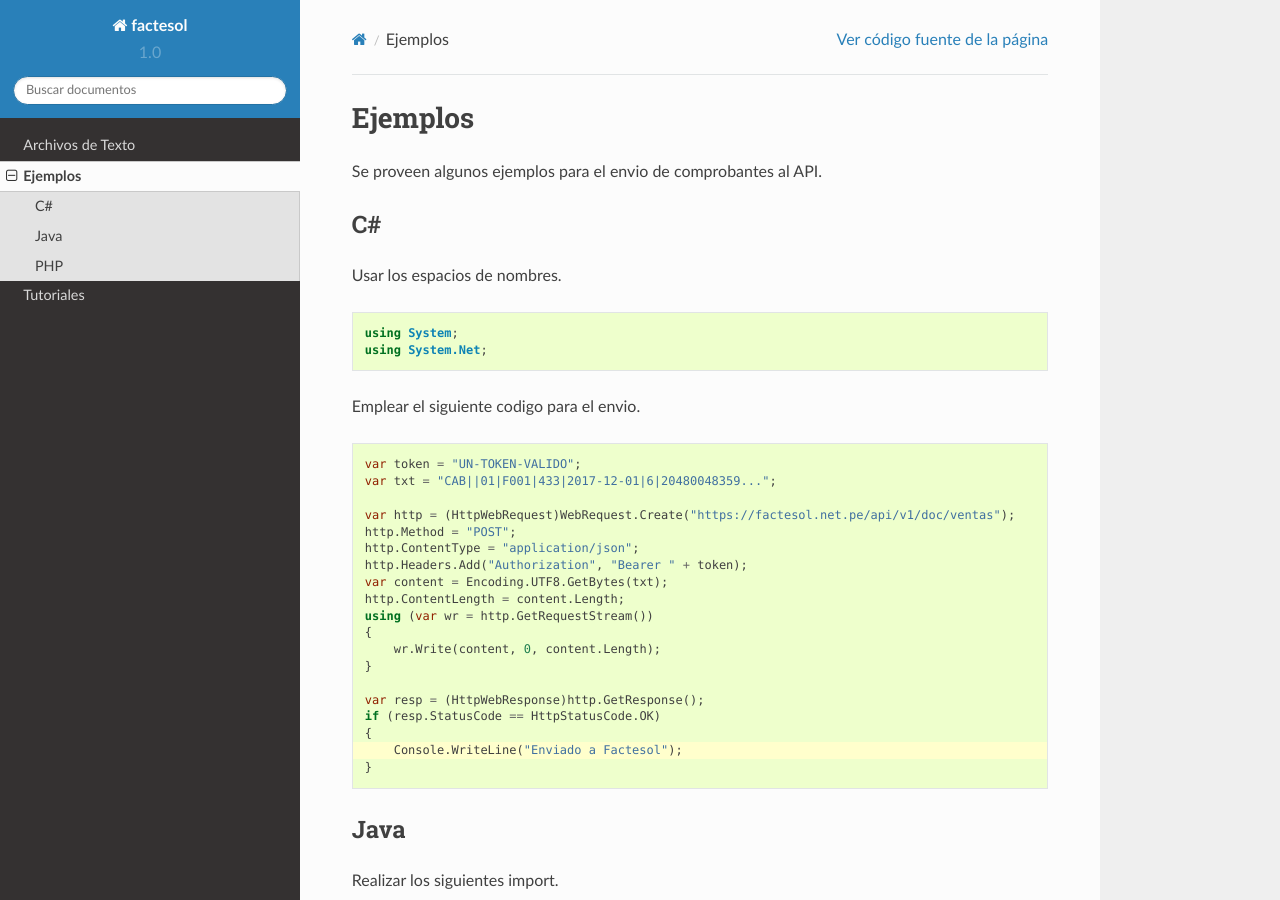
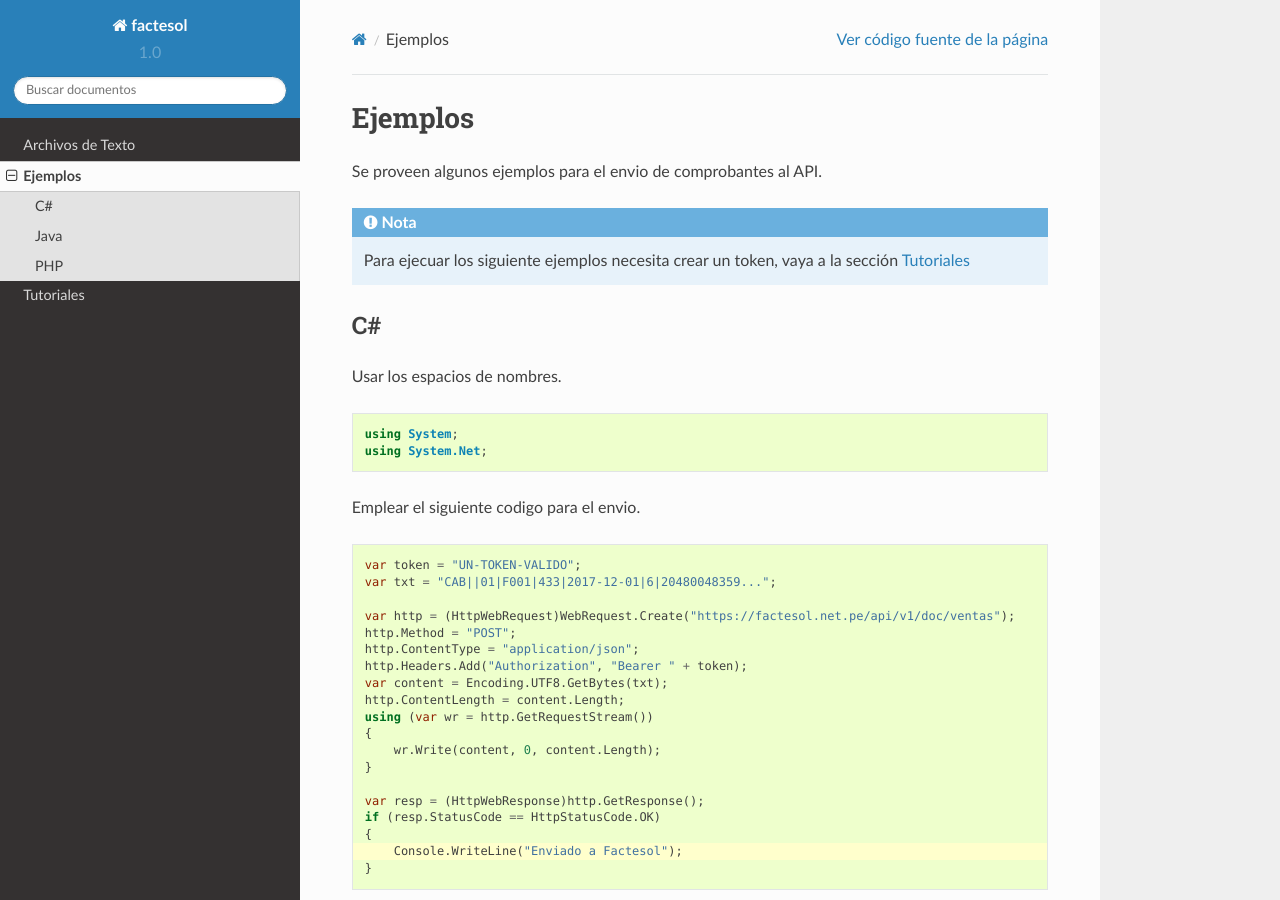
Before and after one commit to giansalex/factesol-docs, a Sphinx documentation site: the page built from docs/examples.rst, in a window 1280 px wide and 900 px high. Built offline with Sphinx 7.4.7 and the Read the Docs theme 2.0.0, drawn with Linux system fonts in a browser that asks for light colours.

Commit message:
add link token

```diff
--- a/docs/examples.rst
+++ b/docs/examples.rst
@@ -1,6 +1,8 @@
 Ejemplos
 ========
 Se proveen algunos ejemplos para el envio de comprobantes al API.
+
+.. note:: Para ejecuar los siguiente ejemplos necesita crear un token, vaya a la sección :doc:`tutorial`
 
 C#
 ---
```
